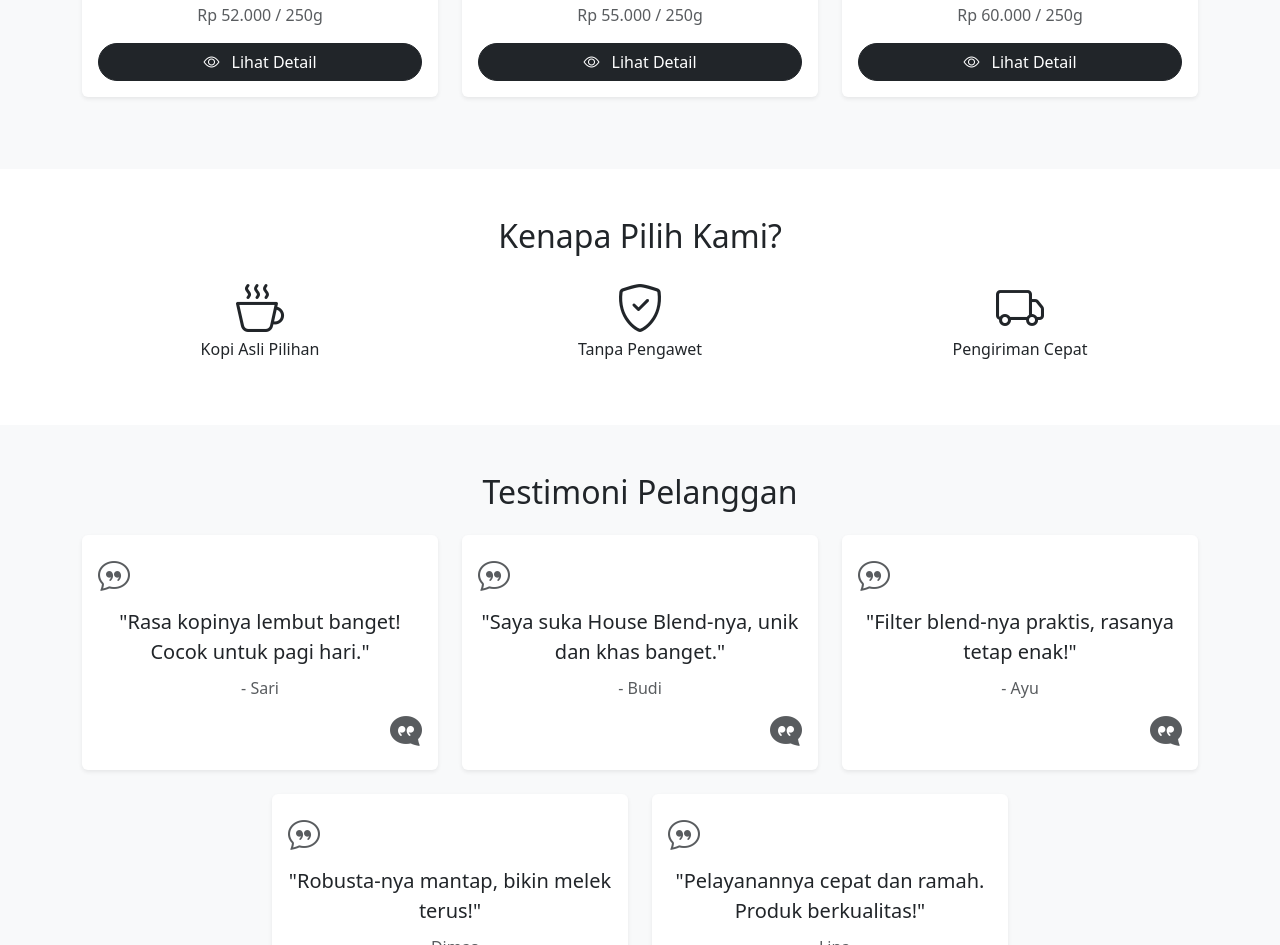
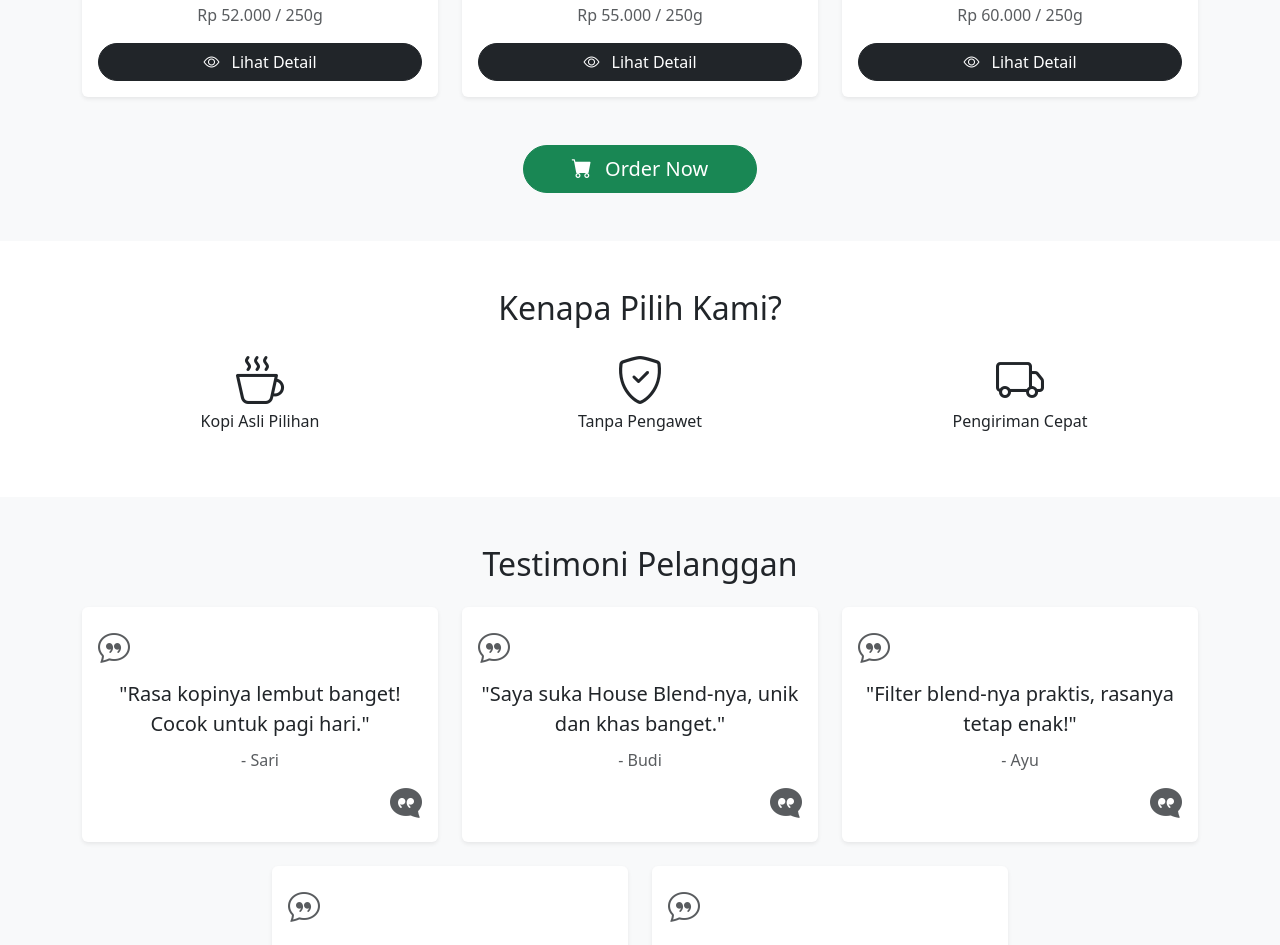
Before and after one commit to amintohari13/amintohari13.github.io, a plain HTML site: page index.html in a window 1280 px wide. Shown: the part 2450-3395 px from the top of the page. Drawn offline with nearby package versions, Linux system fonts and the light colour scheme.

Commit message:
udpate button order now dan tentang kami

```diff
--- a/index.html
+++ b/index.html
@@ -75,7 +75,6 @@
           <li class="mb-2"><i class="bi bi-dot fs-3 text-dark me-2 align-middle"></i> <span class="fw-semibold">Filter Blend:</span> Ringan dan seimbang</li>
           <li class="mb-2"><i class="bi bi-dot fs-3 text-dark me-2 align-middle"></i> <span class="fw-semibold">House Blend:</span> Rasa khas andalan kami</li>
         </ul>
-
         <a href="tentang.html" class="btn btn-dark rounded-pill px-4 mt-4">Selengkapnya</a> </div>
     </div>
   </div>
@@ -150,8 +149,17 @@
           </div>
         </div>
       </div>
-
-    </div> </div> </section>
+    </div>
+  </div>
+  <!-- Tombol Order Now di bawah semua produk -->
+<div class="text-center mt-4">
+  <a href="https://wa.me/6281234567890?text=Halo%2C%20saya%20ingin%20order%20produk%20kopi%20Anda"
+     target="_blank"
+     class="btn btn-success btn-lg rounded-pill px-5">
+    <i class="bi bi-cart-fill me-2"></i> Order Now
+  </a>
+</div>
+</section>
 
    <!-- Kenapa Pilih Kami -->
   <section class="py-5 text-center">
```
Also changed, not shown: tentang.html (+1 -1 lines).
